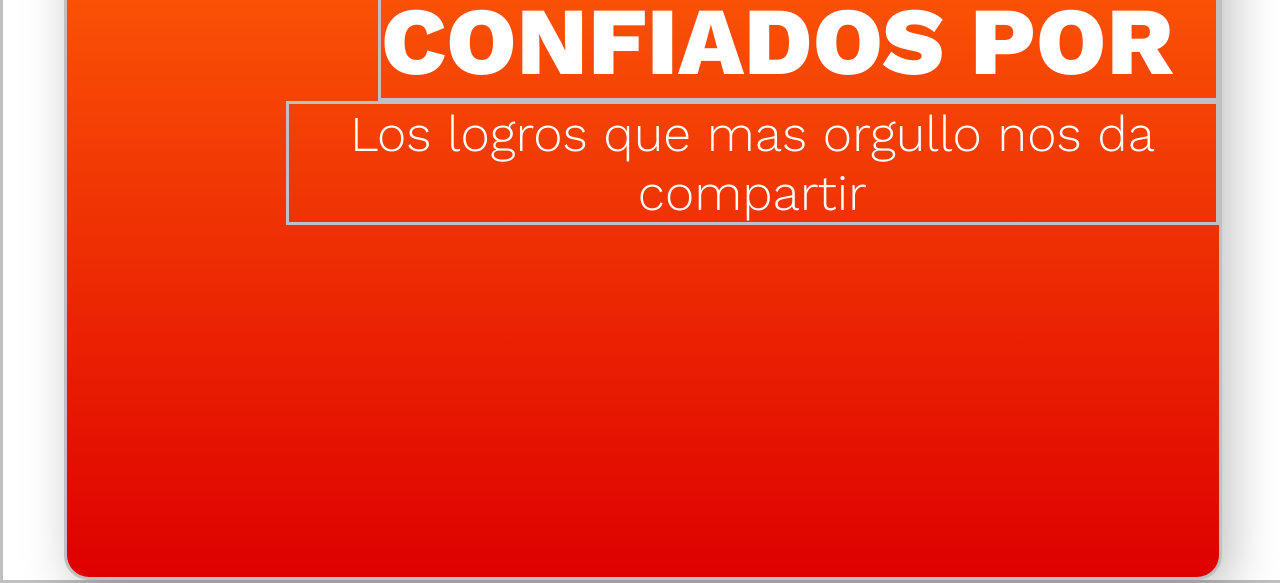
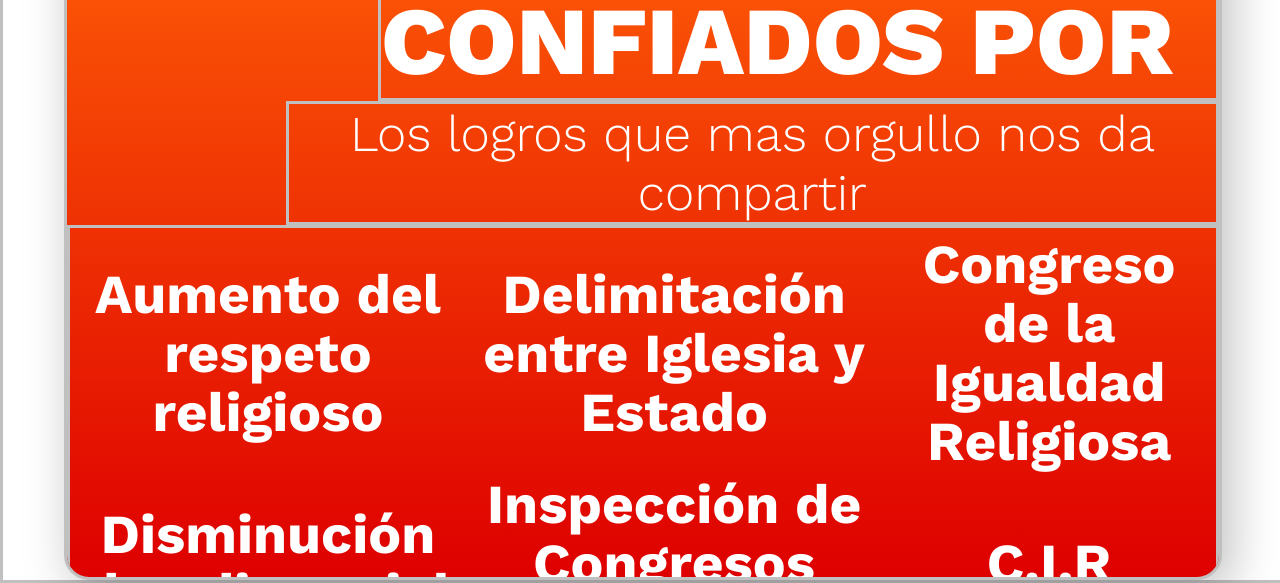
Before and after one commit to PacifiK2460/PacifiK2460.github.io-2, a plain HTML site: page index.html in a window 1280 px wide. Shown: the part 4773-5356 px from the top of the page. Drawn offline with nearby package versions, Linux system fonts and the light colour scheme.

Commit message:
logros - completado

```diff
--- a/css/main.css
+++ b/css/main.css
@@ -372,5 +372,15 @@ border-radius: 0px 0px 25px 25px;
 }
 
 #logros{
+    border:var(--borde);
+    font-family: Work Sans;
+    font-style: normal;
+    font-weight: 300;
+    font-size: 55px;
+    line-height: 59px;
+    display: flex;
+    align-items: center;
+    text-align: center;
 
+    color: white;
 }
--- a/index.html
+++ b/index.html
@@ -137,7 +137,31 @@
             </div>
 
             <table id="logros">
-
+                <tr>
+                    <th></th>
+                    <th></th>
+                    <th></th>
+                </tr>
+                <tr>
+                    <th>
+                        Aumento del respeto religioso
+                    </th>
+                    <th>
+                        Delimitación entre Iglesia y Estado
+                    </th>
+                    <th>
+                        Congreso de la Igualdad Religiosa
+                    </th>
+                </tr>
+                <tr>
+                    <th>
+                        Disminución de odio racial
+                    </th>
+                    <th>
+                        Inspección de Congresos Religiosos
+                    </th>
+                    <th>C.I.R</th>
+                </tr>
             </table>
         </div>
     </div>
```
